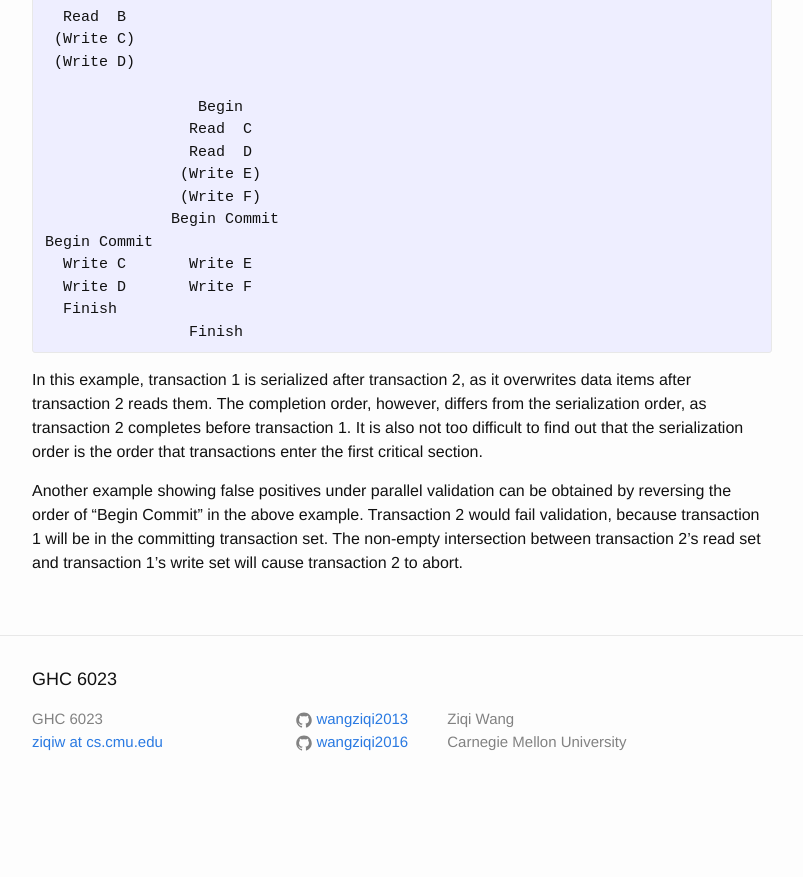
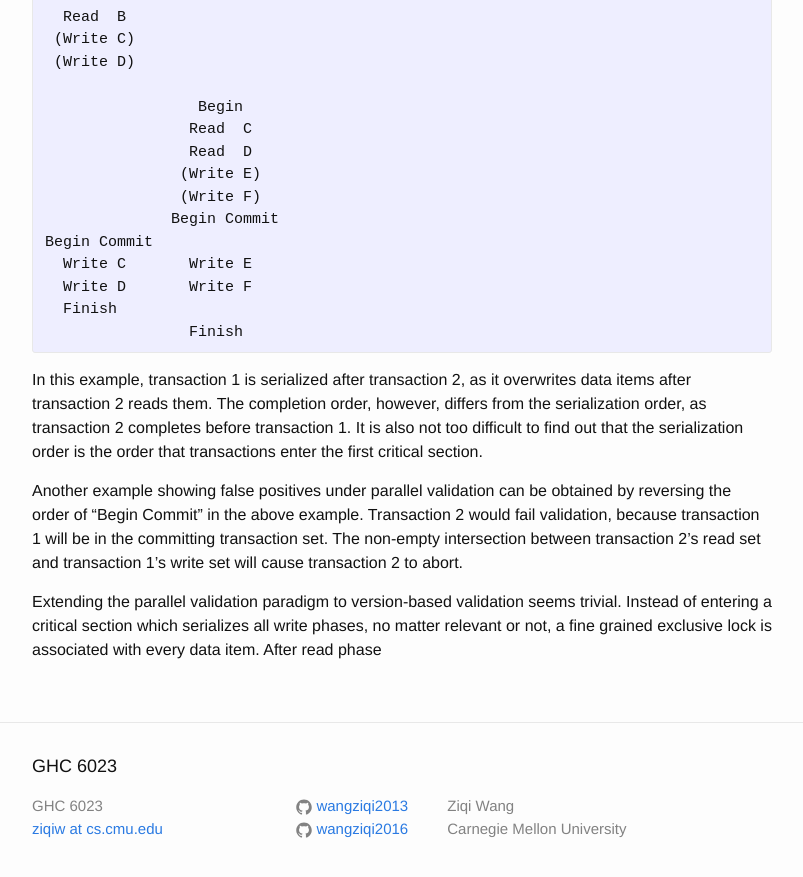
Before and after one commit to wangziqi2013/wangziqi2013.github.io, a Jekyll site: the page built from _posts/2018-03-21-Analyzing-OCC-Anomalies-and-Solutions.markdown, in a window 1280 px wide and 900 px high, scrolled down 9162 px. Shown: the top 877 px of the window, without its empty margins (238-1041 px from the left). Built offline with Jekyll 4.4.1, drawn with Linux system fonts in a browser that asks for light colours; before the commit the page ends 9975 px from its top, so only the background shows below that.

Commit message:
Working on extending to version based validation

```diff
--- a/_posts/2018-03-21-Analyzing-OCC-Anomalies-and-Solutions.markdown
+++ b/_posts/2018-03-21-Analyzing-OCC-Anomalies-and-Solutions.markdown
@@ -403,3 +403,7 @@ Another example showing false positives under parallel validation can be obtaine
 in the above example. Transaction 2 would fail validation, because transaction 1 will be in the committing transaction
 set. The non-empty intersection between transaction 2's read set and transaction 1's write set will cause transaction 2
 to abort.
+
+Extending the parallel validation paradigm to version-based validation seems trivial. Instead of entering a critical
+section which serializes all write phases, no matter relevant or not, a fine grained exclusive lock is associated with
+every data item. After read phase
```
